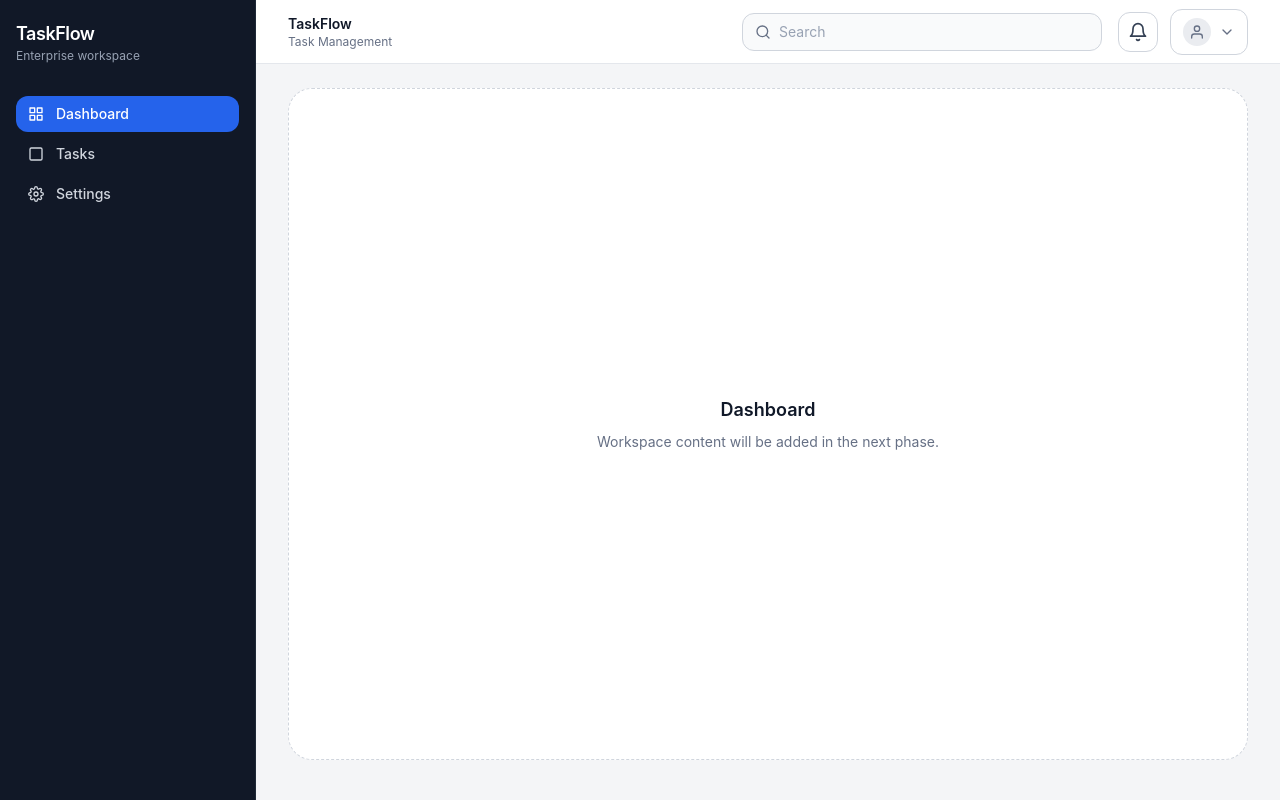
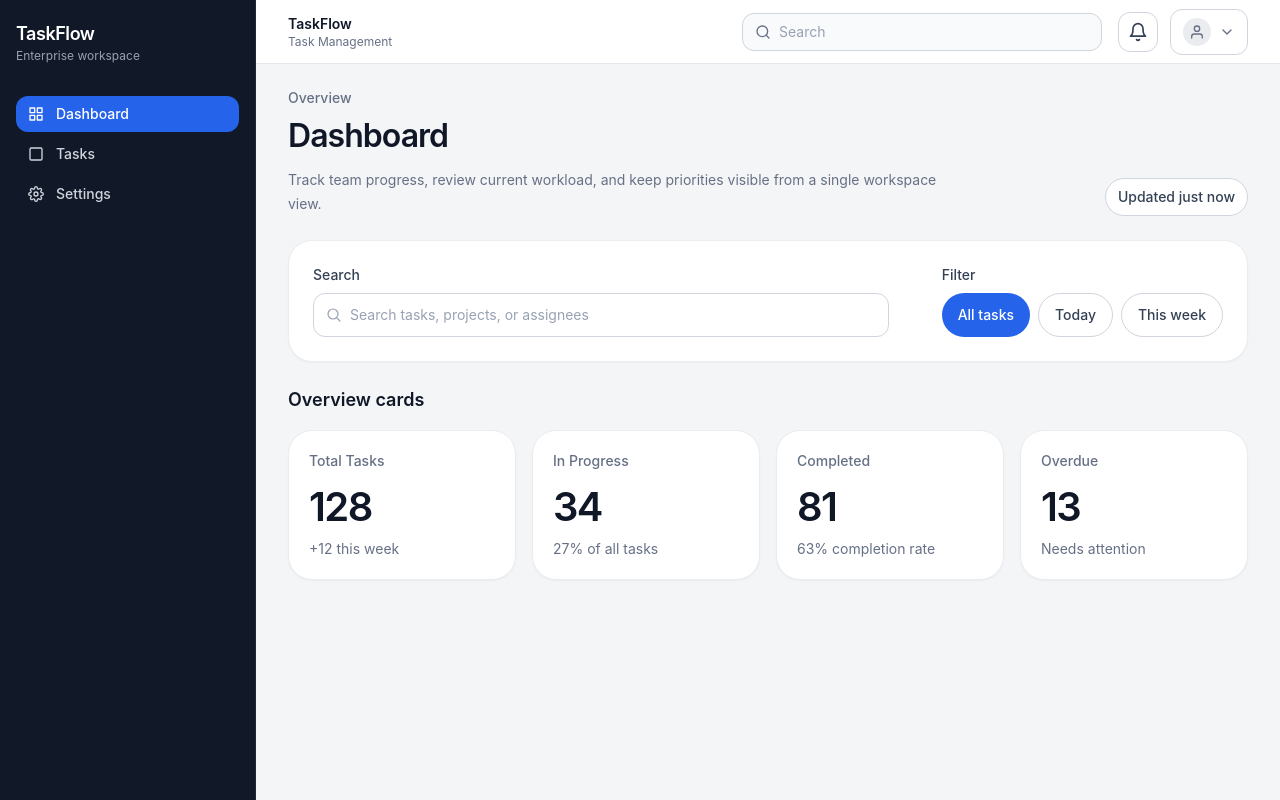
Before and after one commit to Md-Masum-Hossain/TaskFlow, a React (Vite) app in the folder client/: page /dashboard in a window 1280 px wide. Built offline with nearby package versions, Linux system fonts and the light colour scheme; no server answers.

Commit message:
feat(dashboard): build dashboard interface

```diff
--- a/client/src/pages/DashboardPage.jsx
+++ b/client/src/pages/DashboardPage.jsx
@@ -1,10 +1,119 @@
+const overviewCards = [
+  {
+    label: 'Total Tasks',
+    value: '128',
+    detail: '+12 this week',
+  },
+  {
+    label: 'In Progress',
+    value: '34',
+    detail: '27% of all tasks',
+  },
+  {
+    label: 'Completed',
+    value: '81',
+    detail: '63% completion rate',
+  },
+  {
+    label: 'Overdue',
+    value: '13',
+    detail: 'Needs attention',
+  },
+];
+
+const filterItems = ['All tasks', 'Today', 'This week'];
+
 export default function DashboardPage() {
   return (
-    <section className="flex min-h-[calc(100vh-8rem)] items-center justify-center rounded-3xl border border-dashed border-[#d0d5dd] bg-white px-6 py-10">
-      <div className="text-center">
-        <h1 className="text-lg font-semibold text-[#101828]">Dashboard</h1>
-        <p className="mt-2 text-sm text-[#667085]">Workspace content will be added in the next phase.</p>
-      </div>
-    </section>
+    <div className="space-y-6">
+      <header className="flex flex-col gap-4 lg:flex-row lg:items-end lg:justify-between">
+        <div>
+          <p className="text-sm font-medium text-[#667085]">Overview</p>
+          <h1 className="mt-1 text-[32px] font-semibold tracking-[-0.03em] text-[#101828]">
+            Dashboard
+          </h1>
+          <p className="mt-2 max-w-2xl text-sm leading-6 text-[#667085]">
+            Track team progress, review current workload, and keep priorities visible from a single
+            workspace view.
+          </p>
+        </div>
+
+        <div className="inline-flex items-center rounded-full border border-[#d0d5dd] bg-white px-3 py-2 text-sm font-medium text-[#344054]">
+          Updated just now
+        </div>
+      </header>
+
+      <section className="rounded-3xl border border-[#eaecf0] bg-white p-4 shadow-[0_1px_2px_rgba(16,24,40,0.04)] sm:p-6">
+        <div className="flex flex-col gap-4 xl:flex-row xl:items-center xl:justify-between">
+          <div className="w-full max-w-xl">
+            <label className="mb-2 block text-sm font-medium text-[#344054]" htmlFor="dashboard-search">
+              Search
+            </label>
+            <div className="flex h-11 items-center rounded-xl border border-[#d0d5dd] bg-white px-3">
+              <svg
+                viewBox="0 0 24 24"
+                fill="none"
+                aria-hidden="true"
+                className="h-4 w-4 shrink-0 text-[#98a2b3]"
+              >
+                <path
+                  d="M21 21l-4.35-4.35M10.5 18a7.5 7.5 0 1 1 0-15 7.5 7.5 0 0 1 0 15Z"
+                  stroke="currentColor"
+                  strokeWidth="1.8"
+                  strokeLinecap="round"
+                  strokeLinejoin="round"
+                />
+              </svg>
+              <input
+                id="dashboard-search"
+                type="text"
+                placeholder="Search tasks, projects, or assignees"
+                className="ml-2 w-full border-0 bg-transparent text-sm text-[#101828] outline-none placeholder:text-[#98a2b3]"
+              />
+            </div>
+          </div>
+
+          <div>
+            <p className="mb-2 text-sm font-medium text-[#344054]">Filter</p>
+            <div className="flex flex-wrap gap-2">
+              {filterItems.map((item, index) => (
+                <button
+                  key={item}
+                  type="button"
+                  className={`h-11 rounded-full px-4 text-sm font-medium ${
+                    index === 0
+                      ? 'bg-[#2563eb] text-white'
+                      : 'border border-[#d0d5dd] bg-white text-[#344054]'
+                  }`}
+                >
+                  {item}
+                </button>
+              ))}
+            </div>
+          </div>
+        </div>
+      </section>
+
+      <section>
+        <div className="mb-4 flex items-center justify-between">
+          <h2 className="text-lg font-semibold text-[#101828]">Overview cards</h2>
+        </div>
+
+        <div className="grid gap-4 md:grid-cols-2 xl:grid-cols-4">
+          {overviewCards.map((card) => (
+            <article
+              key={card.label}
+              className="rounded-3xl border border-[#eaecf0] bg-white p-5 shadow-[0_1px_2px_rgba(16,24,40,0.04)]"
+            >
+              <p className="text-sm font-medium text-[#667085]">{card.label}</p>
+              <p className="mt-4 text-[40px] font-semibold leading-none tracking-[-0.04em] text-[#101828]">
+                {card.value}
+              </p>
+              <p className="mt-3 text-sm text-[#667085]">{card.detail}</p>
+            </article>
+          ))}
+        </div>
+      </section>
+    </div>
   );
 }
```
